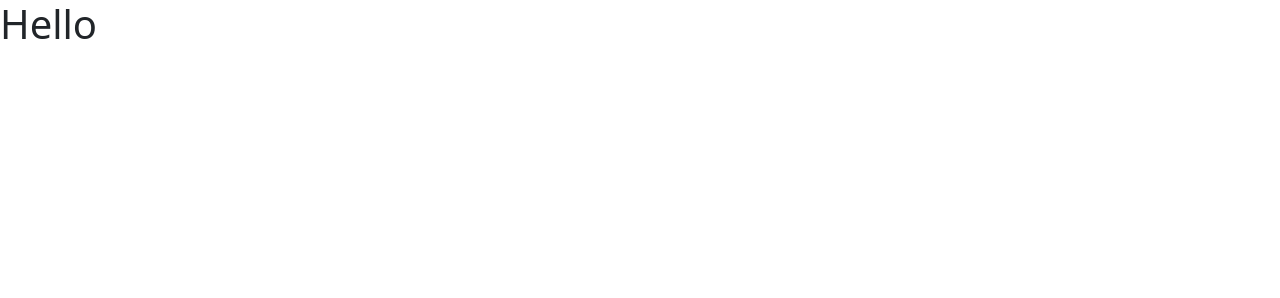
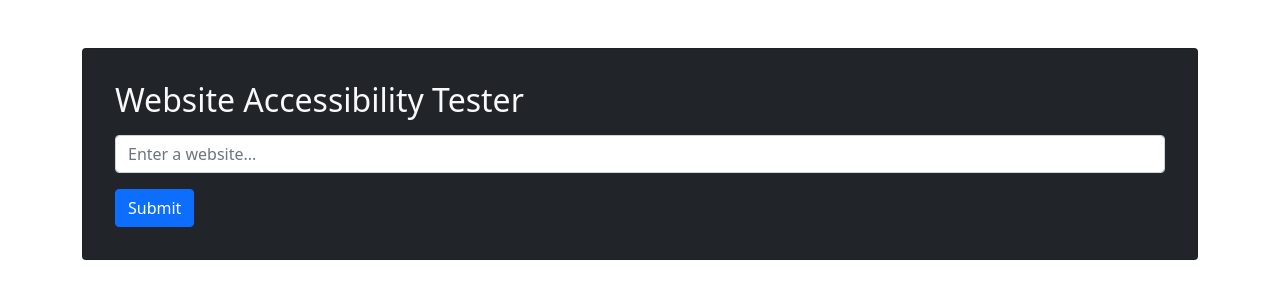
Before and after one commit to Annie-Huang/website-accessibility-tester, a website: page public/index.html in a window 1280 px wide. Drawn offline with nearby package versions, Linux system fonts and the light colour scheme.

Commit message:
Create the template for the form in html

```diff
--- a/public/index.html
+++ b/public/index.html
@@ -17,7 +17,24 @@
     <title>Website Accessibility Tester</title>
   </head>
   <body>
-    <h1>Hello</h1>
+    <div class="container-sm">
+      <div class="card my-5 p-3 bg-dark text-light">
+        <div class="card-body">
+          <h2 class="mb-3">Website Accessibility Tester</h2>
+          <form id="form">
+            <div class="input-group mb-3">
+              <input
+                type="url"
+                id="url"
+                class="form-control"
+                placeholder="Enter a website..."
+              />
+            </div>
+            <button type="submit" class="btn btn-primary">Submit</button>
+          </form>
+        </div>
+      </div>
+    </div>
 
     <script src="js/main.js"></script>
   </body>
```
